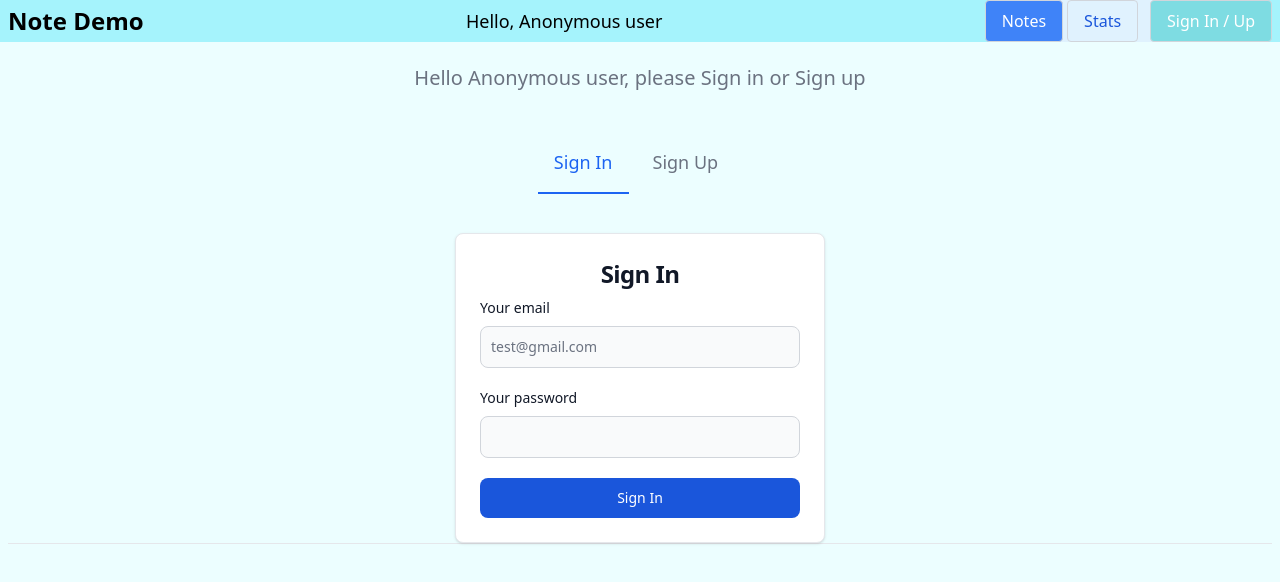
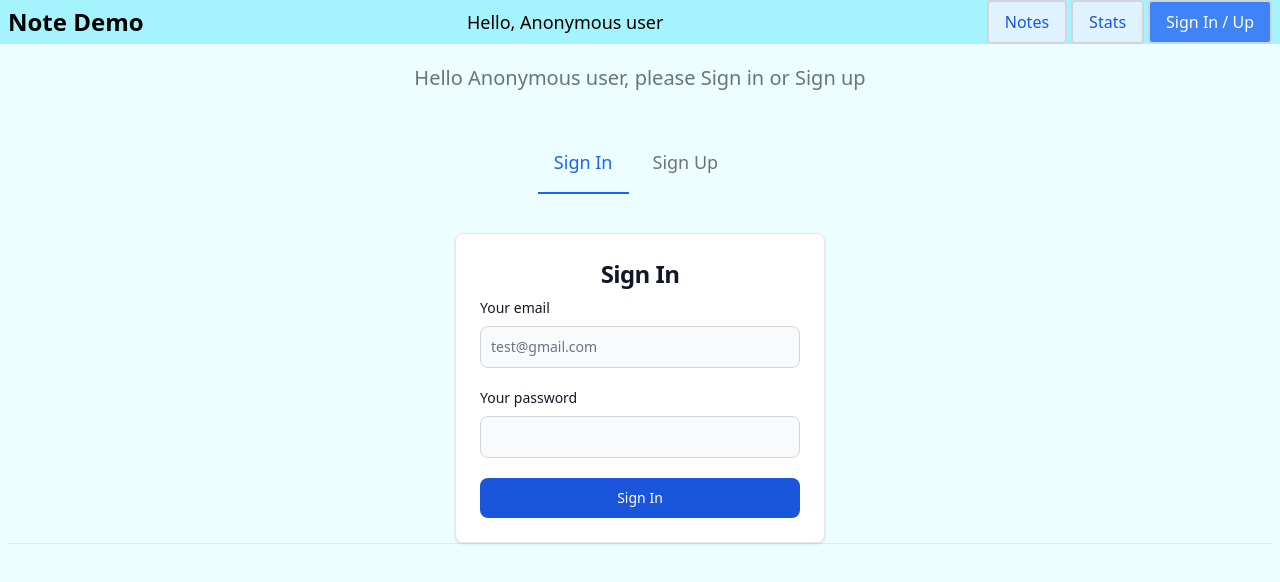
Before and after one commit to mchangpi/vue-course, a Vue app in the folder 70-noteballs/: page /auth in a window 1280 px wide. Shown: the top 582 px of the page. Built offline with nearby package versions, Linux system fonts and the light colour scheme; no server answers; the database is empty.

Commit message:
L148 Change Notes array When Switching Users

```diff
--- a/70-noteballs/src/assets/main.css
+++ b/70-noteballs/src/assets/main.css
@@ -1702,6 +1702,11 @@ input:checked + .toggle-bg {
   background-color: rgb(255 255 255 / 0.5);
 }
 
+.bg-sky-500 {
+  --tw-bg-opacity: 1;
+  background-color: rgb(14 165 233 / var(--tw-bg-opacity));
+}
+
 .p-1 {
   padding: 0.25rem;
 }
@@ -2026,6 +2031,11 @@ input:checked + .toggle-bg {
   background-color: rgb(255 255 255 / var(--tw-bg-opacity));
 }
 
+.hover\:bg-gray-500:hover {
+  --tw-bg-opacity: 1;
+  background-color: rgb(107 114 128 / var(--tw-bg-opacity));
+}
+
 .hover\:text-blue-600:hover {
   --tw-text-opacity: 1;
   color: rgb(28 100 242 / var(--tw-text-opacity));
@@ -2190,6 +2200,14 @@ input:checked + .toggle-bg {
 
   .md\:mt-6 {
     margin-top: 1.5rem;
+  }
+
+  .md\:ml-4 {
+    margin-left: 1rem;
+  }
+
+  .md\:ml-1 {
+    margin-left: 0.25rem;
   }
 
   .md\:block {
--- a/70-noteballs/src/components/layout/NavBar.vue
+++ b/70-noteballs/src/components/layout/NavBar.vue
@@ -34,12 +34,12 @@
       </button>
       <div class="w-full md:block md:w-auto" :class="{ hidden: !isShowMenu }">
         <ul
-          class="mt-4 flex flex-col rounded-lg bg-sky-100 p-4 font-medium md:mt-0 md:flex-row md:space-x-1 md:border-0 md:p-0 rtl:space-x-reverse"
+          class="mt-4 flex flex-col rounded-lg p-4 font-medium md:mt-0 md:flex-row md:space-x-1 md:border-0 md:p-0 rtl:space-x-reverse"
         >
           <li @click="() => handleSetMenuIdx(0)">
             <RouterLink
               to="/"
-              class="md:border-1 block rounded border border-gray-300 px-3 py-2 text-center md:px-4"
+              class="md:border-1 block rounded border-2 border-gray-300 px-3 py-2 text-center md:px-4"
               :class="getClassArr(0)"
               >Notes</RouterLink
             >
@@ -47,7 +47,7 @@
           <li @click="() => handleSetMenuIdx(1)">
             <RouterLink
               to="/stats"
-              class="md:border-1 block rounded border border-gray-300 px-3 py-2 text-center md:px-4"
+              class="md:border-1 block rounded border-2 border-gray-300 px-3 py-2 text-center md:px-4"
               :class="getClassArr(1)"
               >Stats</RouterLink
             >
@@ -62,7 +62,7 @@
                   }
                 }
               "
-              class="md:border-1 block rounded border border-gray-300 px-3 py-2 text-center md:ml-2 md:px-4"
+              class="md:border-1 block rounded border-2 border-gray-300 px-3 py-2 text-center md:px-4"
               :class="getClassArr(2)"
               >{{
                 authStore.isUserSignIn ? 'Sign Out' : 'Sign In / Up'
@@ -76,15 +76,17 @@
 </template>
 
 <script setup>
-import { ref, computed } from 'vue';
+import { onMounted, ref } from 'vue';
+import { useRoute } from 'vue-router';
 import { onClickOutside } from '@vueuse/core';
 import { useAuthStore } from '@/stores/authStore';
+
+const authStore = useAuthStore();
+const route = useRoute();
 
 const isShowMenu = ref(false);
 const activeIdx = ref(0);
 const navbarRef = ref(null);
-
-const authStore = useAuthStore();
 
 const handleShowMenu = () => {
   isShowMenu.value = !isShowMenu.value;
@@ -98,12 +100,12 @@ const handleSetMenuIdx = (idx) => {
 };
 
 const getClassArr = (idx) => {
-  if (2 === idx) {
+  /*if (2 === idx) {
     return ['text-white', 'bg-teal-300'];
-  } else if (activeIdx.value === idx) {
+  } else*/ if (activeIdx.value === idx) {
     return ['text-white', 'bg-blue-500'];
   } else {
-    return ['text-blue-700'];
+    return ['text-blue-700', 'bg-sky-100'];
   }
 };
 
@@ -111,4 +113,17 @@ onClickOutside(navbarRef, (event) => {
   // console.log(event);
   isShowMenu.value = false;
 });
+
+onMounted(async () => {
+  await authStore.router.isReady();
+
+  for (let [idx, item] of Object.entries(authStore.router.getRoutes())) {
+    // console.log(idx, item.name, route.name);
+    if (item.name === route.name) {
+      /* 0 notes; 1 stats; 2 auth */
+      activeIdx.value = idx - 1;
+      console.log('idx', activeIdx.value, item.name);
+    }
+  }
+});
 </script>
--- a/70-noteballs/src/stores/noteStore.js
+++ b/70-noteballs/src/stores/noteStore.js
@@ -61,9 +61,9 @@ export const useNoteStore = defineStore('note', () => {
     const authStore = useAuthStore();
     notesCollectionRef = collection(
       db,
-      'users',
+      'users' /* collection */,
       authStore.currentUser.id,
-      'notes',
+      'notes' /* collection */,
     );
     notesCollectionQuery = query(
       notesCollectionRef,
```
